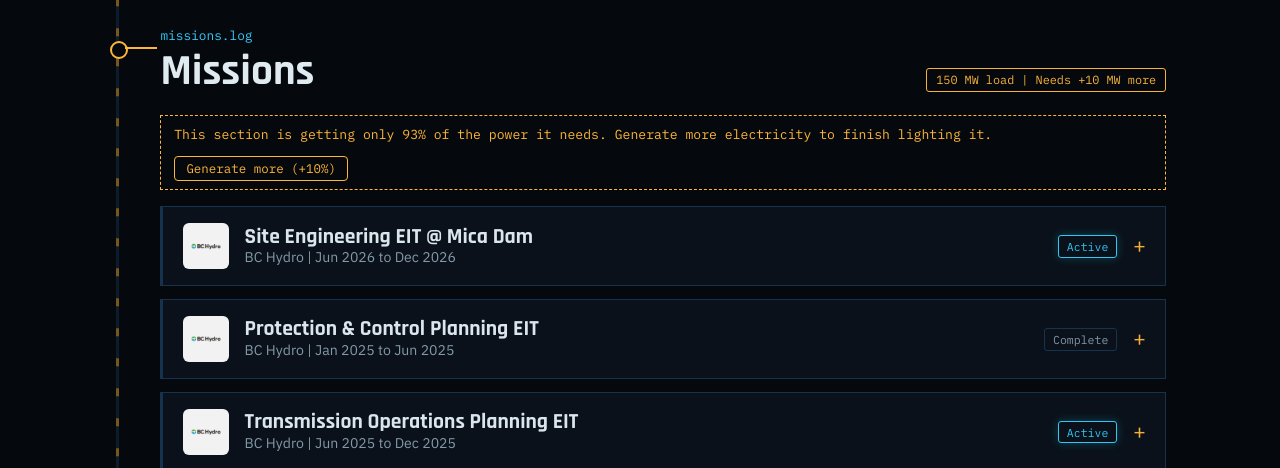
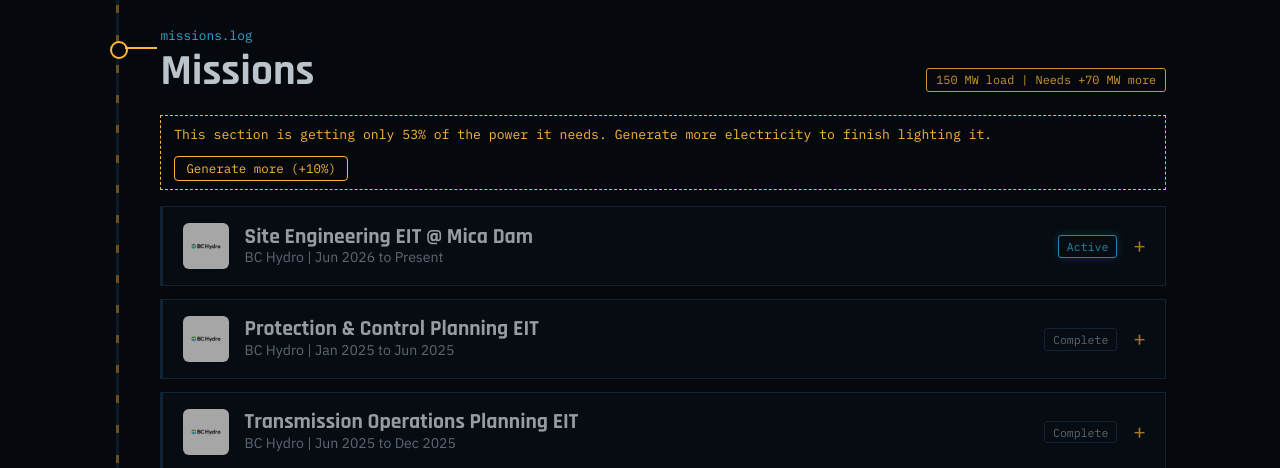
Before and after one commit to ChayanikaAwasthi/personal-website, a plain HTML site: page index.html in a window 1280 px wide. Shown: the part 1520-1988 px from the top of the page. Drawn offline with Linux system fonts and the light colour scheme.

Commit message:
Update index.html

```diff
--- a/index.html
+++ b/index.html
@@ -315,9 +315,9 @@ var PROJECTS=[
   /* {t:"Project name", s:"One-line summary", w:"Year", status:"Complete", body:["The problem.","What you did.","The result."]} */
 ];
 var MISSIONS=[
-  {t:"Site Engineering EIT @ Mica Dam",s:"BC Hydro",w:"Jun 2026 to Dec 2026",logo:"hydro.png",status:"Active",body:["Worked at Mica Generating Station, one of Canada's largest hydro facility, situated behind BC's tallest Dam at 244m high, with a installed generating capacity of 2.7 GW. Involved with Dam projects, commissioning activities, and coordincation with engineering and construction contractors."]},
+  {t:"Site Engineering EIT @ Mica Dam",s:"BC Hydro",w:"Jun 2026 to Present",logo:"hydro.png",status:"Active",body:["Worked at Mica Generating Station, one of Canada's largest hydro facility, situated behind BC's tallest Dam at 244m high, with a installed generating capacity of 2.7 GW. Involved with Dam projects, commissioning activities, and coordincation with engineering and construction contractors."]},
   {t:"Protection & Control Planning EIT",s:"BC Hydro",w:"Jan 2025 to Jun 2025",logo:"hydro.png",status:"Complete",body:["Supported protection system studies and planning activities, including relay settings, short circuit analysis and underfrequency load shedding (UFLS) compliance. Gained exposure to protection schemes, remedial action schemes (RAS), and NERC reliability requirements."]},
-  {t:"Transmission Operations Planning EIT",s:"BC Hydro",w:"Jun 2025 to Dec 2025",logo:"hydro.png",status:"Active",body:["Contributed to real-time and operational planning studies for BC Hydro's transmission network and interconnections. Conducted N-1 contingency and high/low load studies, supported outage coordination through CROW and assessed system reliability and operating limits using EMS."]},
+  {t:"Transmission Operations Planning EIT",s:"BC Hydro",w:"Jun 2025 to Dec 2025",logo:"hydro.png",status:"Complete",body:["Contributed to real-time and operational planning studies for BC Hydro's transmission network and interconnections. Conducted N-1 contingency and high/low load studies, supported outage coordination through CROW and assessed system reliability and operating limits using EMS."]},
   {t:"Engineering Co-op II",s:"Fluor",w:"May 2023 to Aug 2024",logo:"fluor.png",status:"Complete",body:["Contributed to multidisciplinary EPCM projects for major mining developments. Delivered documents including load lists, cable schedules, MV/LV MCCs and other equipment specifications."]}
 ];
 var ALLIES=[
@@ -364,7 +364,7 @@ var still=matchMedia("(prefers-reduced-motion: reduce)").matches;
 var $=function(i){return document.getElementById(i)};
 
 /* ===== Generation -> transmission -> loads ===== */
-var GMAX=1200;                 // MW at fully open gates
+var GMAX=900;                 // MW at fully open gates
 var fb=matchMedia("(prefers-contrast: more)").matches;
 var loads=[].slice.call(document.querySelectorAll("[data-load]")).map(function(el){
   var head=el.querySelector(".head"),chip=document.createElement("span");chip.className="chip";head.appendChild(chip);
```
